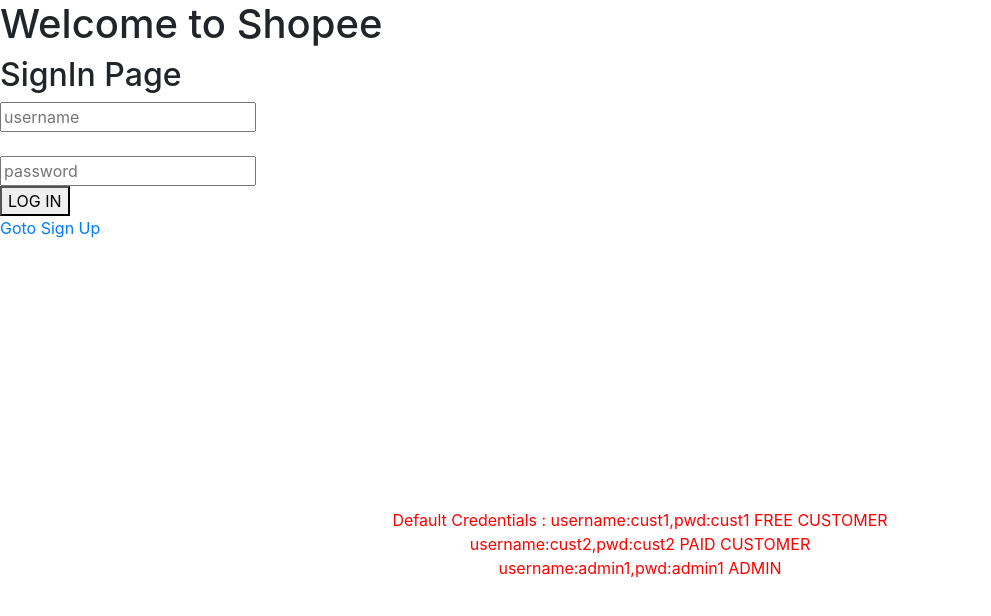
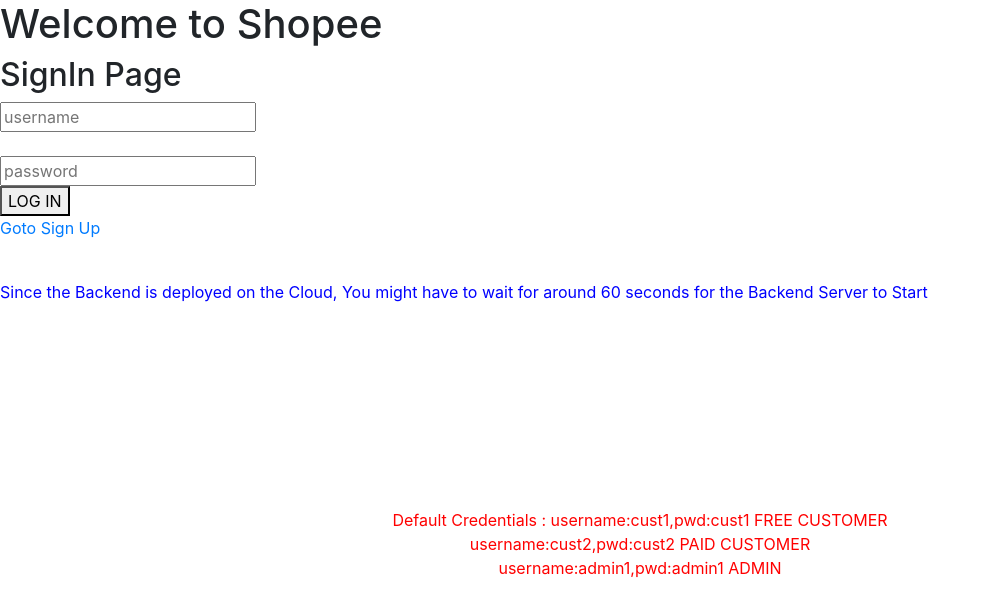
Before and after one commit to rsiru37/Ecom, a React (Vite) app in the folder frontend/: page /signin in a window 1280 px wide. Shown: the top 616 px of the page, without its empty margins (0-991 px from the left). Built offline with nearby package versions, Linux system fonts and the light colour scheme.

Commit message:
adding detailing

```diff
--- a/frontend/src/components/Signin.jsx
+++ b/frontend/src/components/Signin.jsx
@@ -41,6 +41,8 @@
         <p className="text-sm text-muted-foreground">
            <a href="/signup" className="underline">Goto Sign Up</a>
          </p>
+         <br></br>
+         <p style={{color:"blue"}}>Since the Backend is deployed on the Cloud, You might have to wait for around 60 seconds for the Backend Server to Start</p>
         <div className="text-bottom" style={{
         position: 'absolute',
         bottom: '220px', // Distance from the bottom
--- a/frontend/src/components/Signup.jsx
+++ b/frontend/src/components/Signup.jsx
@@ -50,6 +50,7 @@
         }}>Submit</button>
         <p className="text-sm text-muted-foreground">
            Already have an account? <a href="/signin" className="underline">Sign In</a>
-         </p>
+         </p><br></br>
+         <p style={{color:"blue"}}>Since the Backend is deployed on the Cloud, You might have to wait for around 60 seconds for the Backend Server to Start</p>
     </div>
 }
--- a/frontend/src/config.js
+++ b/frontend/src/config.js
@@ -1 +1,2 @@
 export const BACKEND_URL="https://ecom-backend-02va.onrender.com";
+//export const BACKEND_URL="http://localhost:3000";
```
